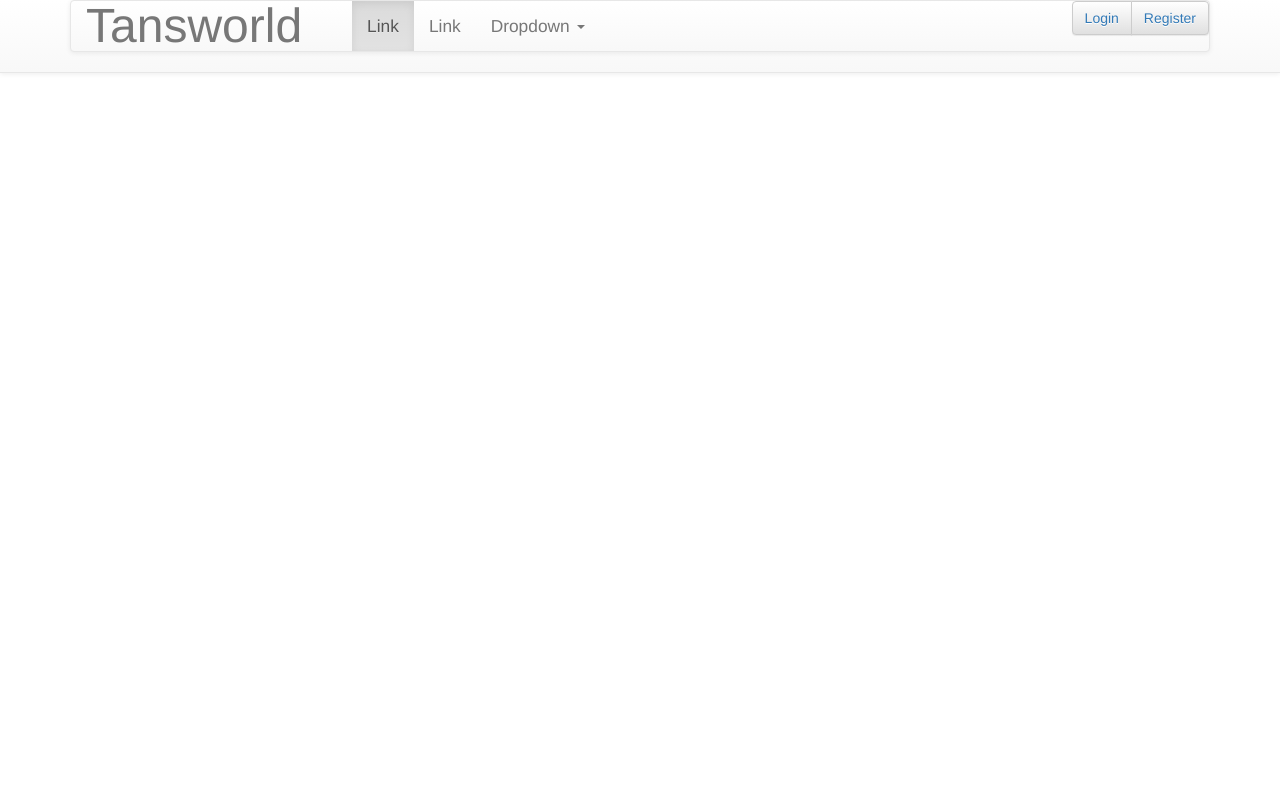
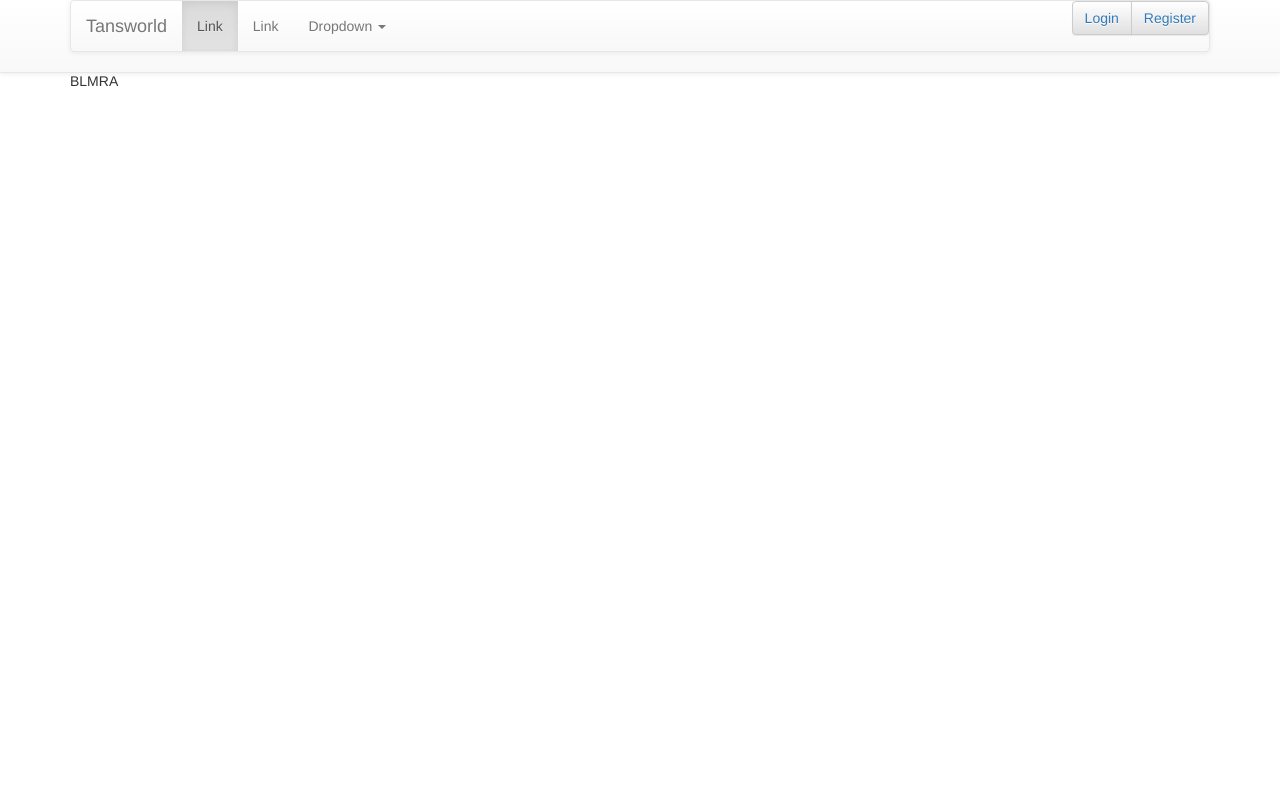
Before and after one commit to samtanswell/tansworld, a Django app: template blog/templates/blog/blmra.html in a window 1280 px wide. Run offline with Django 3.2, Linux system fonts and the light colour scheme; the template is opened without the code that fills it, so the values that code supplies are empty; some libraries are stand-ins or nearby versions.

Commit message:
Small Change

```diff
--- /dev/null
+++ b/blog/static/css/blog.css
@@ -0,0 +1,3 @@
+body {
+    padding: 70px 0 0 0;
+}
--- a/blog/templates/blog/base.html
+++ b/blog/templates/blog/base.html
@@ -75,9 +75,6 @@
                         </div>
                     </nav>
                 </div>
-                <div class="col-md-2">
-
-                </div>
             </div>
         </div>
 
```
